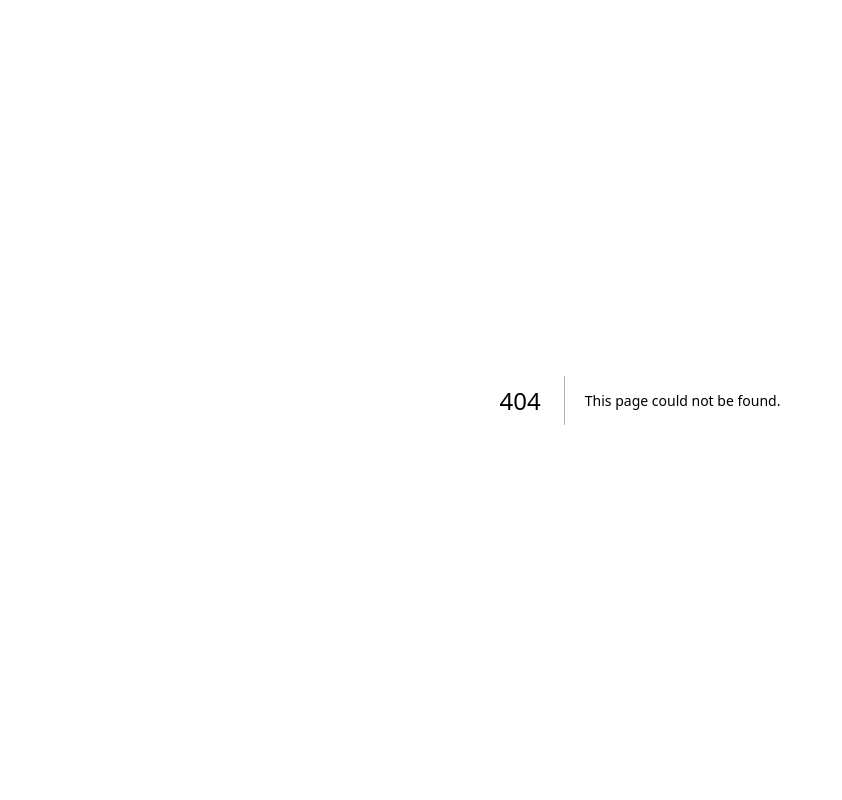
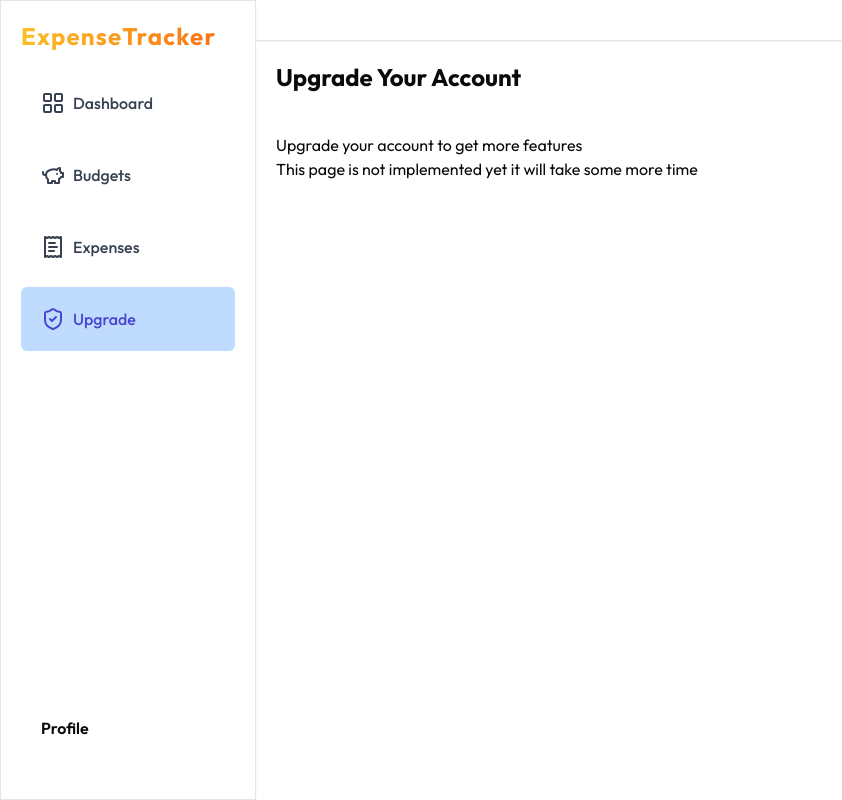
Before and after one commit to 1-odd/budget-manager, a Next.js app: page /dashboard/upgrade in a window 1280 px wide. Before the commit this address had no page. Shown: the whole page, without its empty margins (0-842 px from the left). Built offline with nearby package versions, Linux system fonts and the light colour scheme; no server answers.

Commit message:
project completed

```diff
--- a/app/(routes)/dashboard/_components/DashboardHeader.jsx
+++ b/app/(routes)/dashboard/_components/DashboardHeader.jsx
@@ -1,3 +1,4 @@
+
 import { UserButton } from '@clerk/nextjs'
 import React from 'react'
 
@@ -6,7 +7,7 @@ const DashboardHeader = () => {
     <div className=' p-5 shadow-sm border-b flex justify-between '>
 
 
-        <div>Searchbar</div>
+        <div></div>
 
 
         <div className=' pr-5'>
--- a/app/(routes)/dashboard/expenses/_components/AddExpense.jsx
+++ b/app/(routes)/dashboard/expenses/_components/AddExpense.jsx
@@ -14,6 +14,10 @@ const AddExpense = ({budgetId , refreshData }) => {
     const addNewExpense = async ()=>{
 
        const result = await  addExpense(name , amount , budgetId);
+
+       setAmount('');
+        setName('');
+
        if(result){
         refreshData();
         toast.success('New Expense Added')
@@ -21,6 +25,7 @@ const AddExpense = ({budgetId , refreshData }) => {
 
 
     }
+
 
   return (
     <div className=' border p-5 rounded-lg' >
@@ -30,6 +35,7 @@ const AddExpense = ({budgetId , refreshData }) => {
                     Expense Name
                   </h2>
                   <Input
+                  value={name}
                     placeholder="e.g. Shopping"
                     onChange={(e) => {
                         setName(e.target.value)
@@ -41,6 +47,7 @@ const AddExpense = ({budgetId , refreshData }) => {
                     Expense Amount
                   </h2>
                   <Input type="number"
+                  value={amount}
                     placeholder="e.g. ₹ 1245"
                     onChange={(e) => {
                         setAmount(e.target.value)
@@ -48,7 +55,7 @@ const AddExpense = ({budgetId , refreshData }) => {
                   />
         </div>
         <Button className= ' mt-3 w-full '
-            onClick={()=>addNewExpense()}
+            onClick={()=>addNewExpense() }
         >Add New Expense</Button>
     </div>
   )
--- a/app/(routes)/dashboard/expenses/page.jsx
+++ b/app/(routes)/dashboard/expenses/page.jsx
@@ -22,7 +22,10 @@ function Page() {
 
   return (
     <div>
-        <ExpenseListTable expenseList={expensesList} refreshData={()=>allExpenses()} />
+      <h2 className='font-bold text-2xl p-5'>All Expenses Listed Here</h2>
+      <div className='m-5'>
+      <ExpenseListTable expenseList={expensesList} refreshData={()=>allExpenses()} />
+      </div>
     </div>
   )
 }
--- a/app/(routes)/dashboard/page.jsx
+++ b/app/(routes)/dashboard/page.jsx
@@ -1,3 +1,4 @@
+'use server'
 import { currentUser } from '@clerk/nextjs/server'
 import { redirect } from 'next/navigation';
 import Dashboard from './_components/Dashboard';
--- /dev/null
+++ b/app/(routes)/dashboard/upgrade/page.jsx
@@ -0,0 +1,15 @@
+import React from 'react'
+
+const page = () => {
+  return (
+    <div>
+        <h2 className='font-bold text-2xl p-5'>Upgrade Your Account</h2>
+        <div className='m-5'>
+            <p>Upgrade your account to get more features</p>
+            <p>This page is not implemented yet it will take some more time</p>
+        </div>
+    </div>
+  )
+}
+
+export default page
--- a/app/_components/Hero.jsx
+++ b/app/_components/Hero.jsx
@@ -31,7 +31,7 @@ const Hero = () => {
         </div>
         <Image
           className=" mt-5 rounded-xl border-2"
-          src={"./logo.svg"}
+          src={"/dashboard.png"}
           alt="logo"
           width={1000}
           height={700}
```
Also changed, not shown: public/dashboard.png (added), 1 other file (tests, documents, lock files or other folders).
